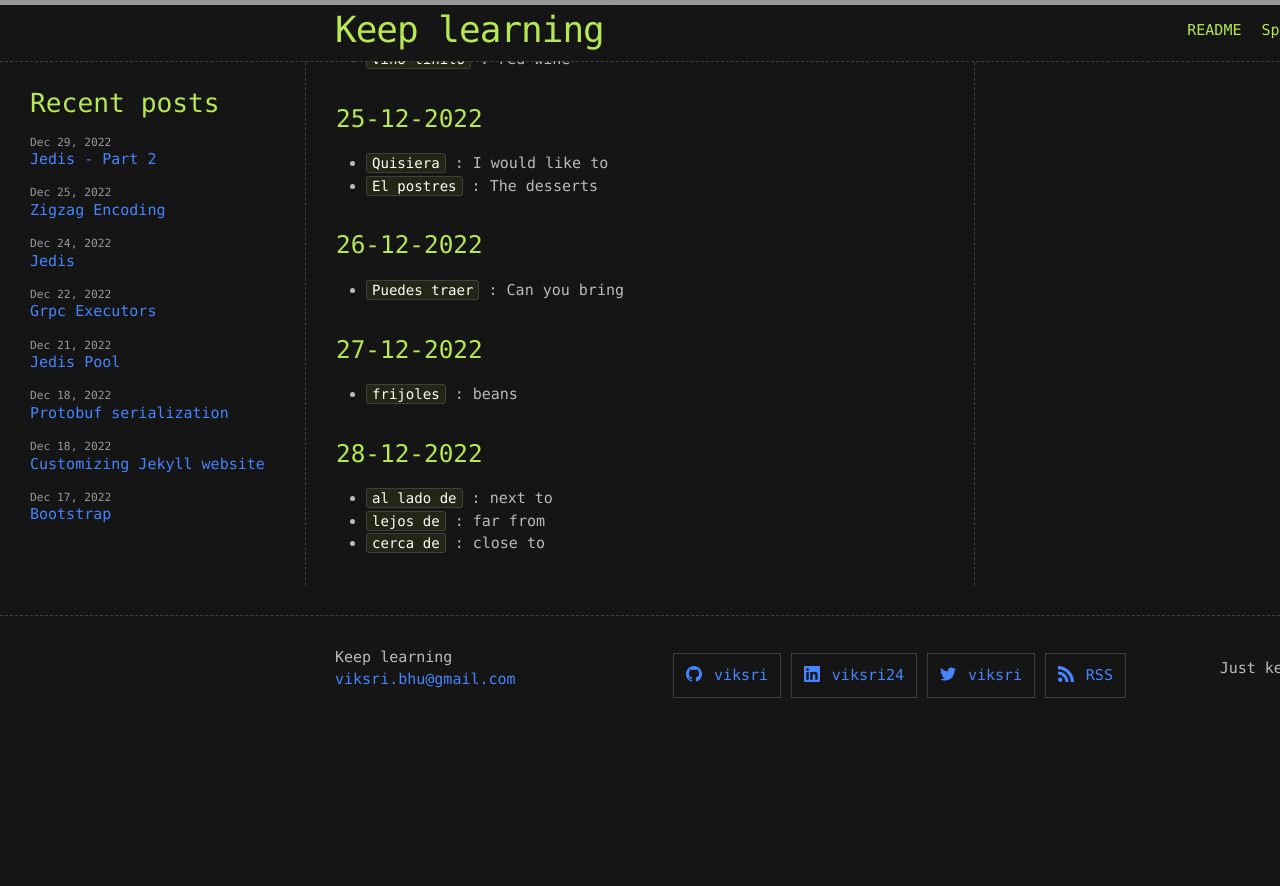
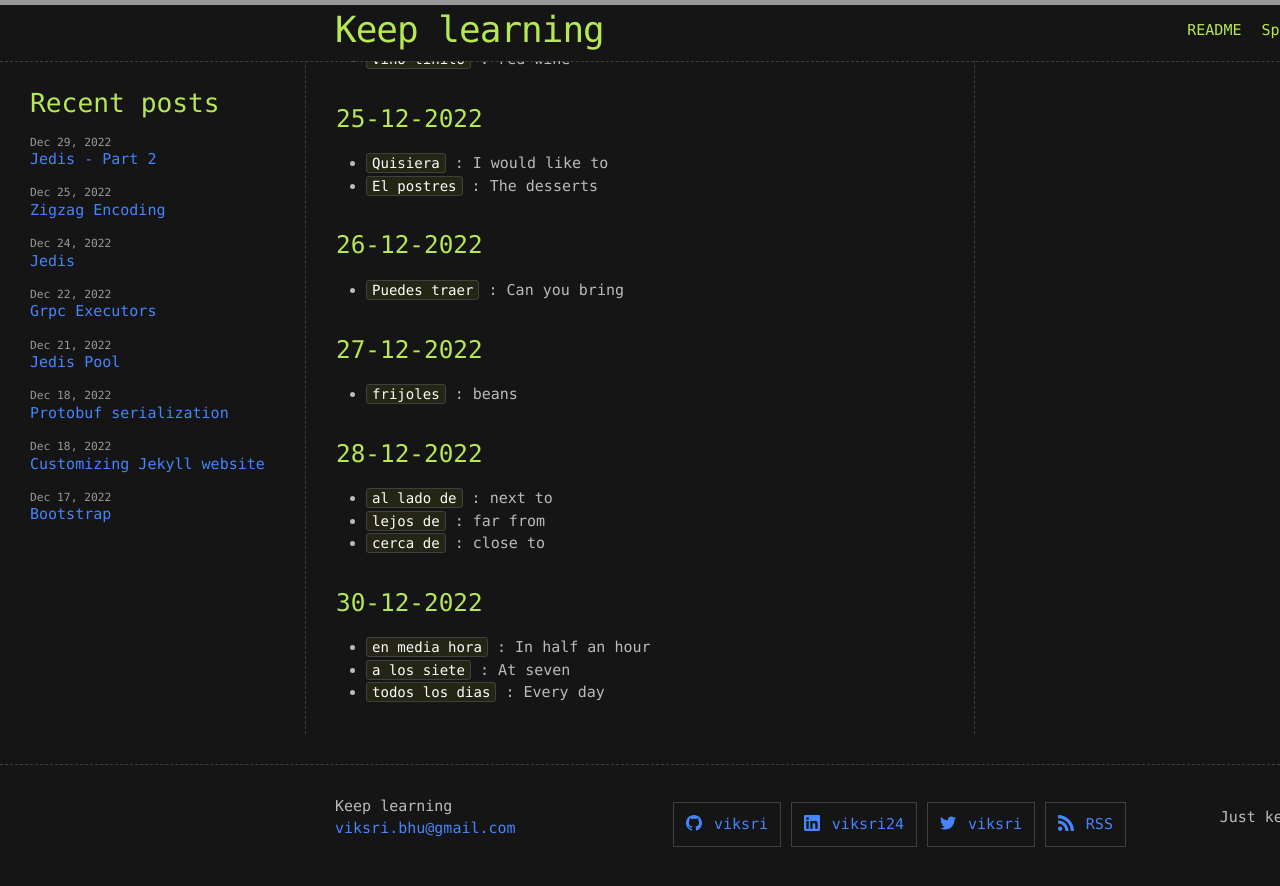
Before and after one commit to viksri/viksri.github.io, a Jekyll site: the page built from Spanish.md, in a window 1280 px wide and 900 px high, scrolled down 1367 px. Shown: the top 886 px of the window. Built offline with Jekyll 4.4.1, drawn with Linux system fonts in a browser that asks for light colours; before the commit the page ends 2118 px from its top, so only the background shows below that.

Commit message:
V1.6.7: Spanish & wordle update

```diff
--- a/Spanish.md
+++ b/Spanish.md
@@ -64,3 +64,8 @@ This is to document new words that I learn on [duolingo](https://www.duolingo.co
 - `al lado de` : next to
 - `lejos de` : far from
 - `cerca de` : close to
+
+### 30-12-2022
+- `en media hora` : In half an hour
+- `a los siete` : At seven
+- `todos los dias` : Every day
```
Also changed, not shown: Wordle.md (+1 -0 lines).
